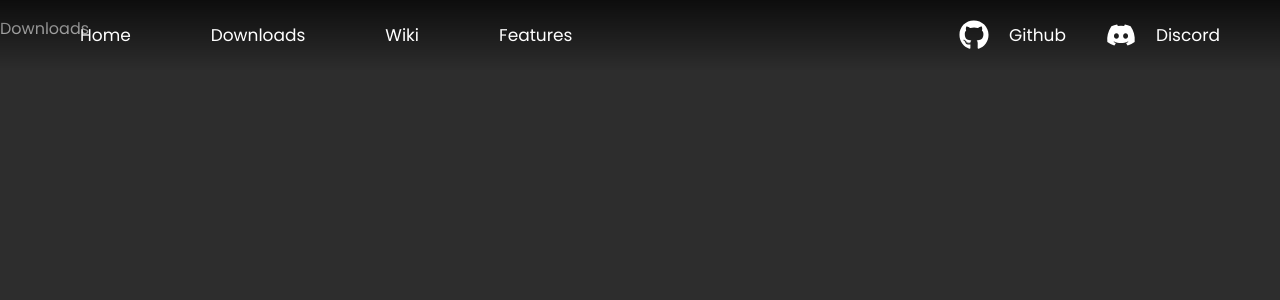
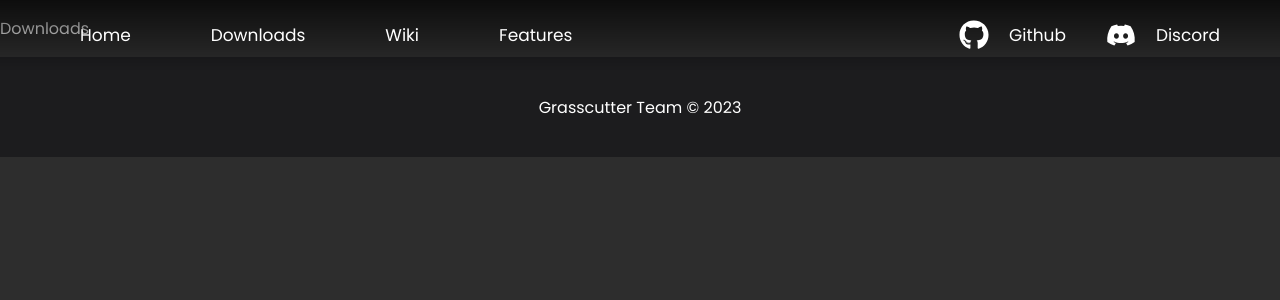
Before and after one commit to Grasscutters/Meadow, a React (Vite) app: page /downloads in a window 1280 px wide. Shown: the top 300 px of the page. Built offline with nearby package versions, Linux system fonts and the light colour scheme.

Commit message:
Move Footer to main app

```diff
--- a/src/css/App.css
+++ b/src/css/App.css
@@ -76,3 +76,12 @@ html, body {
 .BasicButton:active {
      scale: 0.9;
 }
+
+.Footer {
+    text-align: center;
+    height: 100px;
+    background-color: #1c1c1e;
+    display: flex;
+    justify-content: center;
+    align-items: center;
+}
--- a/src/css/pages/Home.css
+++ b/src/css/pages/Home.css
@@ -243,15 +243,6 @@
     border-radius: 10px;
 }
 
-.Home_Footer {
-    text-align: center;
-    height: 100px;
-    background-color: #1c1c1e;
-    display: flex;
-    justify-content: center;
-    align-items: center;
-}
-
 @media screen and (max-width: 1200px) {
     .Home_Grasscutter_Container_Text {
         width: 80%;
--- a/src/ui/App.tsx
+++ b/src/ui/App.tsx
@@ -19,6 +19,10 @@ class App extends React.Component {
                     <Route path={"/features"} element={<p>Features</p>} />
                     <Route path={"/config"} element={<p>Config Generator</p>} />
                 </Routes>
+
+                <div className={"Footer"}>
+                    <p>Grasscutter Team © 2023</p>
+                </div>
             </div>
         );
     }
--- a/src/ui/pages/Home.tsx
+++ b/src/ui/pages/Home.tsx
@@ -197,10 +197,6 @@ class Home extends React.Component<{}, IState> {
                         <TeamMember image={"team/Thoronium.png"} name={"Thoronium"} githubUrl={"https://github.com/NotThorny"} />
                     </div>
                 </div>
-
-                <div className={"Home_Footer"}>
-                    <p>Grasscutter Team © 2023</p>
-                </div>
             </div>
         );
     }
```
